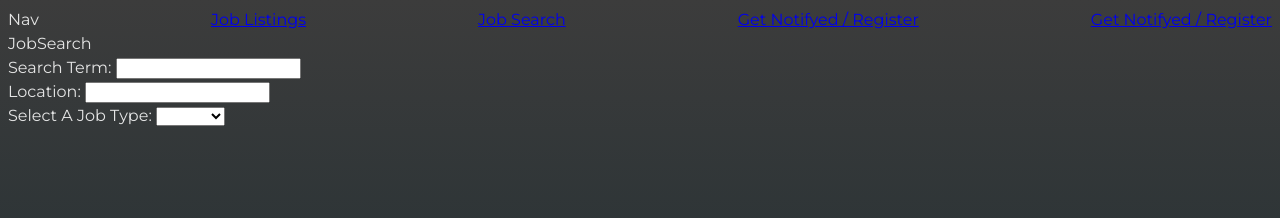
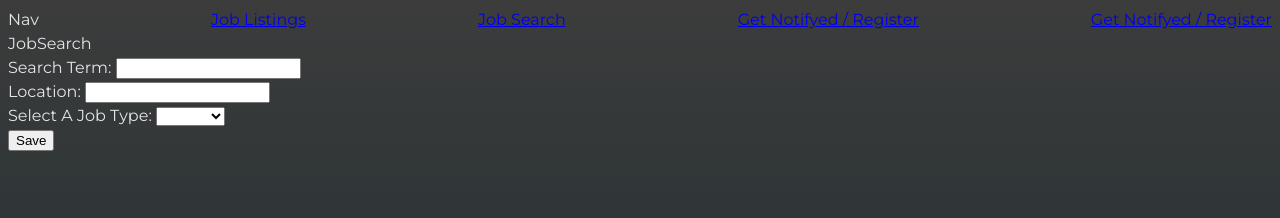
Before and after one commit to kekonline/LinkedIn_Notifyer_Client, a React (Vite) app: page /jobsearch in a window 1280 px wide. Shown: the top 218 px of the page. Built offline with nearby package versions, Linux system fonts and the light colour scheme; no server answers.

Commit message:
saving jobs search term into db

```diff
--- a/src/pages/JobSearch.jsx
+++ b/src/pages/JobSearch.jsx
@@ -14,8 +14,20 @@ function JobSearch() {
         setter(event.target.value);
     };
 
+    const handelSaveEditName = async () => {
+        event.preventDefault();
 
+        // ! validate not null and that values are not already in the array
 
+        try {
+            await axiosInstance.post("searchterm/", {
+                term: inputJobSerchTerm, location: inputLocation, jobType: jobType,
+            });
+        } catch (error) {
+            console.log(error);
+        }
+
+    };
 
 
     const getSearchTerms = async () => {
@@ -27,16 +39,9 @@ function JobSearch() {
         getSearchTerms();
     }, [])
 
-
-
     return (
         <div>JobSearch
-
-
             <form>
-
-
-
                 <div>
                     <label htmlFor="inputLocation">Search Term: </label>
                     <input
@@ -64,7 +69,9 @@ function JobSearch() {
                         <option value="On-site">On-site</option>
                     </select>
                 </div>
-
+                <div>
+                    <button onClick={handelSaveEditName}>Save</button>
+                </div>
             </form>
 
         </div>
```
